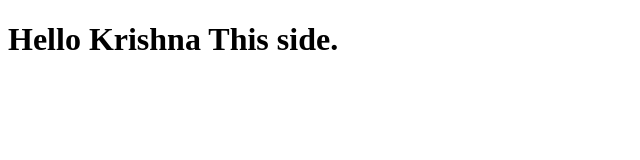
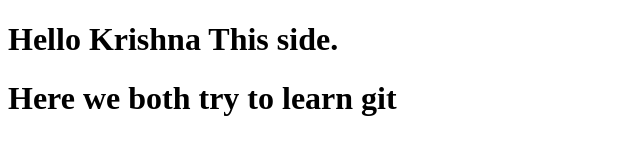
Before and after one commit to Vibrill306/SFM, a plain HTML site: page index.html in a window 1280 px wide. Shown: the whole page, without its empty margins (0-640 px from the left). Drawn offline with Linux system fonts and the light colour scheme.

Commit message:
2nd commit

```diff
--- a/index.html
+++ b/index.html
@@ -8,5 +8,6 @@
 </head>
 <body>
     <h1>Hello Krishna This side.</h1>
+    <h1>Here we both try to learn git </h1>
 </body>
 </html>
```
